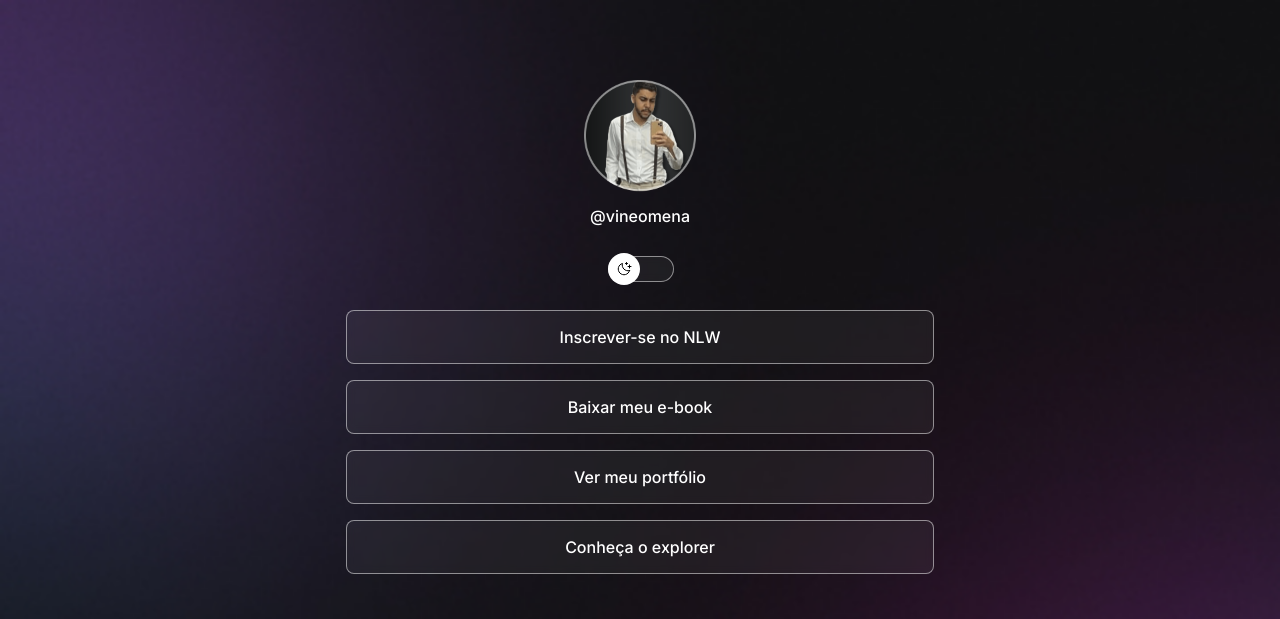
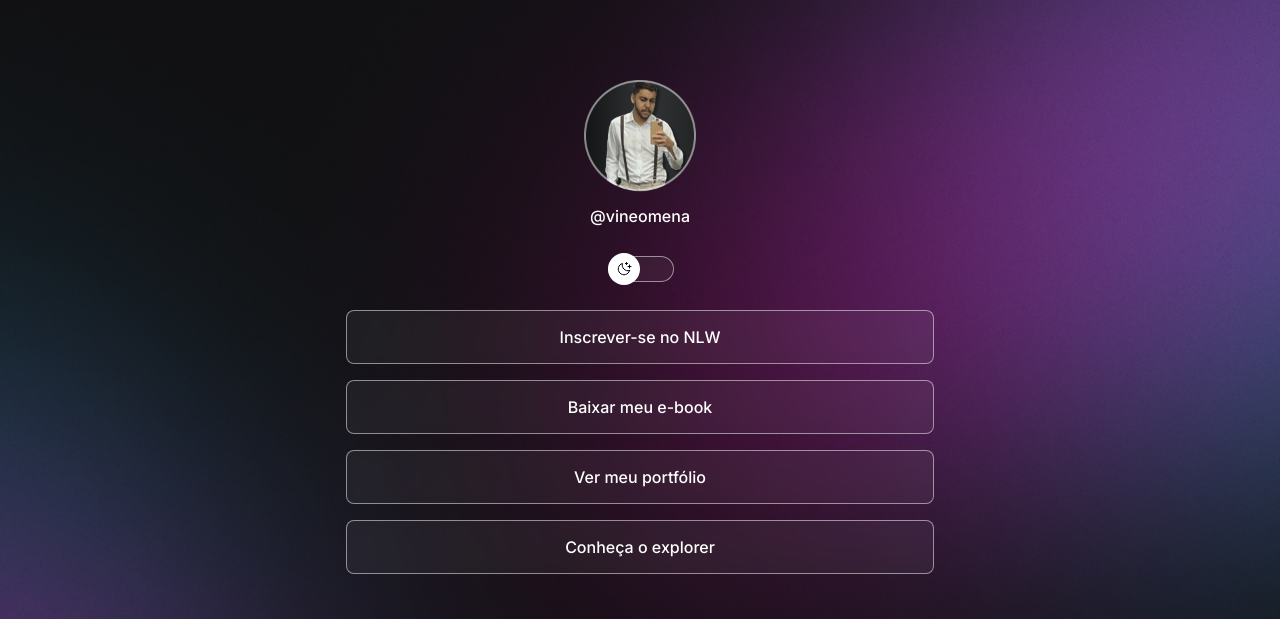
Before and after one commit to OmenaMarcos/projeto, a plain HTML site: page index.html in a window 1280 px wide. Shown: the top 619 px of the page. Drawn offline with nearby package versions, Linux system fonts and the light colour scheme.

Commit message:
change background based on media queries

```diff
--- a/style.css
+++ b/style.css
@@ -26,7 +26,8 @@
 
 body {
 
-    background: var(--bg-url) no-repeat top center/cover
+    background: var(--bg-url) no-repeat top center/cover;
+    height: 100vh;
 }
 
 body * {
@@ -169,3 +170,15 @@
     text-align: center;
     font-size: 14px;
 }
+
+
+/*media queqries */
+@media (min-width: 700px) {
+    :root {
+        --bg-url: url(./assets/assets/bg-desktop.jpg);
+    }
+
+    .light {
+        --bg-url: url(./assets/assets/bg-desktop-light.jpg);
+    }
+}
```
